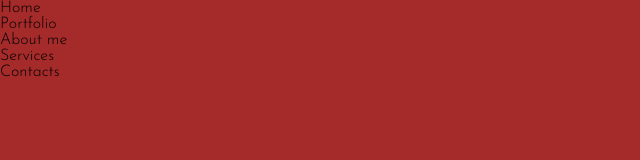
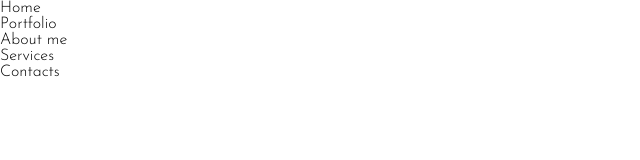
Before and after one commit to alemba-21/Navigation-bar, a plain HTML site: page index.html in a window 1280 px wide. Shown: the whole page, without its empty margins (0-640 px from the left). Drawn offline with Linux system fonts and the light colour scheme.

Commit message:
styling the container section

```diff
--- a/assets/css/style.css
+++ b/assets/css/style.css
@@ -4,10 +4,3 @@
     box-sizing: border-box;
     font-family: 'Josefin Sans', sans-serif;;
 }
-
-.container{
-    background-color: brown;
-    width: 100%;
-    height: 100vh;
-
-}
```
